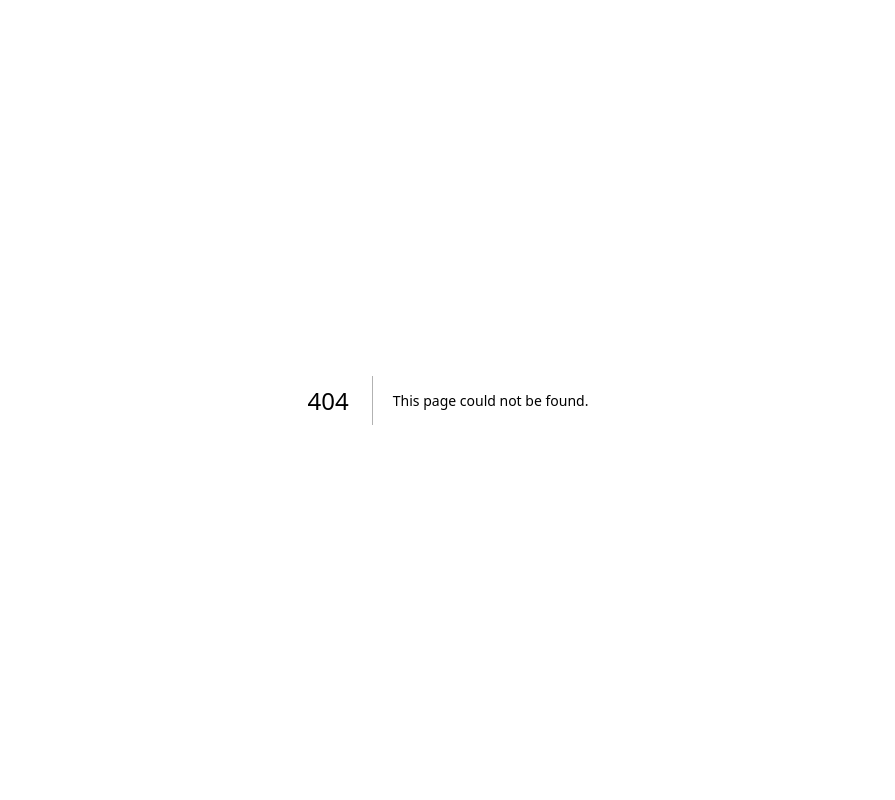
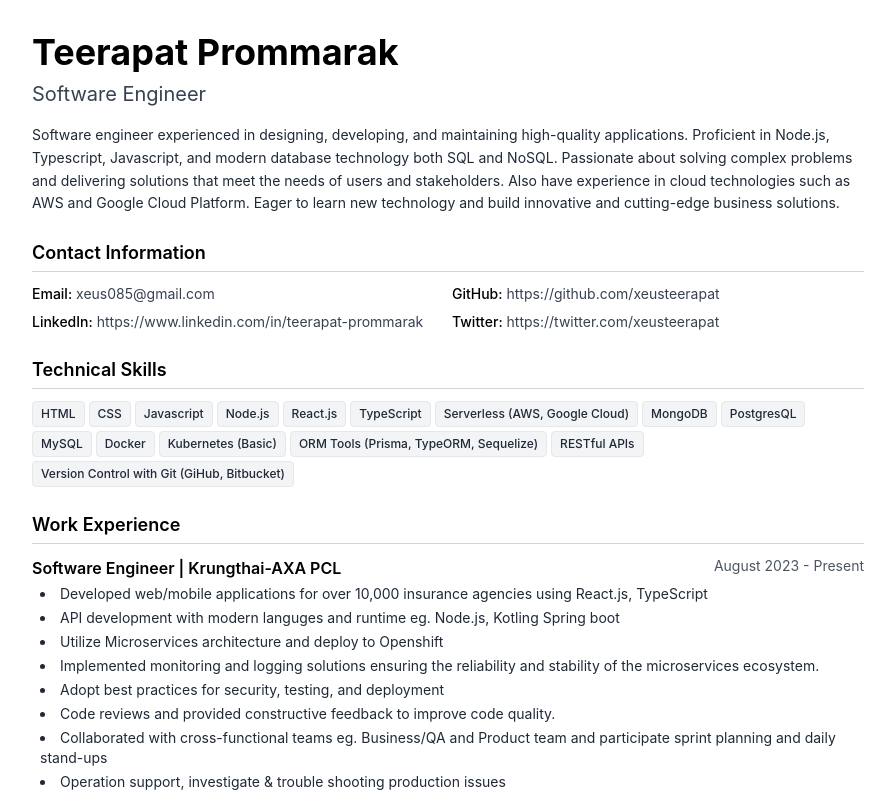
Before and after one commit to xeusteerapat/resume-2023, a Next.js app: page /print in a window 1280 px wide. Before the commit this address had no page. Shown: the top 800 px of the page, without its empty margins (192-1087 px from the left). Built offline with nearby package versions, Linux system fonts and the light colour scheme.

Commit message:
✨ Add pdf printing version

```diff
--- a/package.json
+++ b/package.json
@@ -6,10 +6,12 @@
     "dev": "next dev",
     "build": "next build",
     "start": "next start",
-    "lint": "next lint"
+    "lint": "next lint",
+    "pdf:preview": "curl -o resume.pdf http://localhost:3000/api/pdf"
   },
   "dependencies": {
     "@types/node": "20.2.6",
+    "@types/puppeteer": "^7.0.4",
     "@types/react": "18.2.9",
     "@types/react-dom": "18.2.4",
     "autoprefixer": "10.4.14",
@@ -17,6 +19,7 @@
     "eslint-config-next": "13.4.4",
     "next": "13.4.4",
     "postcss": "8.4.24",
+    "puppeteer": "^24.16.1",
     "react": "18.2.0",
     "react-dom": "18.2.0",
     "tailwindcss": "3.3.2",
--- /dev/null
+++ b/src/pages/api/pdf.ts
@@ -0,0 +1,46 @@
+import type { NextApiRequest, NextApiResponse } from 'next';
+import puppeteer from 'puppeteer';
+
+export default async function handler(
+	req: NextApiRequest,
+	res: NextApiResponse
+) {
+	if (req.method !== 'GET') {
+		return res.status(405).json({ message: 'Method not allowed' });
+	}
+
+	try {
+		const browser = await puppeteer.launch({
+			headless: true,
+		});
+
+		const page = await browser.newPage();
+
+		const baseUrl = process.env.NEXT_PUBLIC_BASE_URL;
+		await page.goto(`${baseUrl}/print`, {
+			waitUntil: 'networkidle0',
+		});
+
+		const pdf = await page.pdf({
+			format: 'A4',
+			margin: {
+				top: '0.25in',
+				right: '0.25in',
+				bottom: '0.25in',
+				left: '0.25in',
+			},
+		});
+
+		await browser.close();
+
+		res.setHeader('Content-Type', 'application/pdf');
+		res.setHeader(
+			'Content-Disposition',
+			'inline; filename="teerapat_prommarak_resume.pdf"'
+		);
+		res.end(pdf);
+	} catch (error) {
+		console.error('Error generating PDF:', error);
+		res.status(500).json({ error: 'Failed to generate PDF' });
+	}
+}
--- a/src/pages/index.tsx
+++ b/src/pages/index.tsx
@@ -13,9 +13,25 @@ export default function Home({ data }: { data: Data }) {
     contacts,
   } = data;
 
+  const handleDownloadPDF = () => {
+    window.open('/api/pdf', '_blank');
+  };
+
   return (
     <div className='flex items-center justify-center min-h-screen bg-gray-200'>
       <div className='w-full mx-6 overflow-hidden bg-white shadow-lg max-w-7xl'>
+        {/* PDF Download Button */}
+        <div className='p-5 bg-blue-50 border-b border-blue-200'>
+          <button
+            onClick={handleDownloadPDF}
+            className='inline-flex items-center px-4 py-2 bg-blue-600 text-white font-medium rounded-lg hover:bg-blue-700 transition-colors duration-200 shadow-sm'
+          >
+            <svg className='w-4 h-4 mr-2' fill='none' stroke='currentColor' viewBox='0 0 24 24'>
+              <path strokeLinecap='round' strokeLinejoin='round' strokeWidth={2} d='M12 10v6m0 0l-3-3m3 3l3-3m2 8H7a2 2 0 01-2-2V5a2 2 0 012-2h5.586a1 1 0 01.707.293l5.414 5.414a1 1 0 01.293.707V19a2 2 0 01-2 2z' />
+            </svg>
+            Download PDF Resume
+          </button>
+        </div>
         <div className='p-5'>
           <h1 className='text-3xl font-semibold'>{name}</h1>
           <p className='text-lg text-gray-600'>{title}</p>
--- /dev/null
+++ b/src/pages/print.tsx
@@ -0,0 +1,180 @@
+import Badge from '@/components/Badge';
+import { GetServerSideProps } from 'next';
+import { Data } from './api/resume';
+import Head from 'next/head';
+
+export default function PrintResume({ data }: { data: Data }) {
+  const {
+    name,
+    title,
+    skills,
+    experiences,
+    educations,
+    achievements,
+    contacts,
+  } = data;
+
+  return (
+    <>
+      <Head>
+        <title>{name} - Resume</title>
+        <style jsx global>{`
+          @media print {
+            @page {
+              margin: 0.5in;
+              size: A4;
+            }
+
+            body {
+              background: white !important;
+              color: black !important;
+              font-size: 12px;
+              line-height: 1.4;
+            }
+
+            .no-print {
+              display: none !important;
+            }
+
+            .page-break {
+              page-break-before: always;
+            }
+
+            .avoid-break {
+              page-break-inside: avoid;
+            }
+
+            a {
+              color: black !important;
+              text-decoration: none !important;
+            }
+
+            .print-link:after {
+              content: " (" attr(href) ")";
+              font-size: 10px;
+              color: #666;
+            }
+          }
+
+          body {
+            background: white;
+            color: black;
+            font-family: -apple-system, BlinkMacSystemFont, 'Segoe UI', Roboto, sans-serif;
+          }
+        `}</style>
+      </Head>
+
+      <div className="max-w-4xl mx-auto bg-white p-8">
+        {/* Header Section */}
+        <div className="mb-6 avoid-break">
+          <h1 className="text-4xl font-bold mb-2">{name}</h1>
+          <p className="text-xl text-gray-700 mb-4">{title}</p>
+          <p className="text-sm text-gray-800 mb-4 leading-relaxed">
+            Software engineer experienced in designing, developing, and
+            maintaining high-quality applications. Proficient in Node.js,
+            Typescript, Javascript, and modern database technology both SQL and
+            NoSQL. Passionate about solving complex problems and delivering
+            solutions that meet the needs of users and stakeholders. Also have
+            experience in cloud technologies such as AWS and Google Cloud
+            Platform. Eager to learn new technology and build innovative and
+            cutting-edge business solutions.
+          </p>
+        </div>
+
+        {/* Contact Information */}
+        <div className="mb-6 avoid-break">
+          <h2 className="text-lg font-semibold mb-3 border-b border-gray-300 pb-1">Contact Information</h2>
+          <div className="grid grid-cols-2 gap-2">
+            {contacts.map((contact, index) => (
+              <div key={index} className="text-sm">
+                <span className="font-medium">{contact.type}:</span>{' '}
+                <span className="text-gray-700">
+                  {contact.type === 'Email'
+                    ? contact.link.replace('mailto:', '')
+                    : contact.link}
+                </span>
+              </div>
+            ))}
+          </div>
+        </div>
+
+        {/* Skills Section */}
+        <div className="mb-6 avoid-break">
+          <h2 className="text-lg font-semibold mb-3 border-b border-gray-300 pb-1">Technical Skills</h2>
+          <div className="flex flex-wrap gap-1">
+            {skills.map((skill, index) => (
+              <span
+                key={index}
+                className="inline-block px-2 py-1 text-xs font-medium bg-gray-100 text-gray-800 rounded border"
+              >
+                {skill}
+              </span>
+            ))}
+          </div>
+        </div>
+
+        {/* Work Experience */}
+        <div className="mb-6">
+          <h2 className="text-lg font-semibold mb-3 border-b border-gray-300 pb-1">Work Experience</h2>
+          {experiences.map((experience, index) => (
+            <div key={index} className="mb-4 avoid-break">
+              <div className="flex justify-between items-start mb-1">
+                <h3 className="font-semibold text-base">
+                  {experience.position} | {experience.company}
+                </h3>
+                <span className="text-sm text-gray-600">{experience.dates}</span>
+              </div>
+              <ul className="list-disc list-inside text-sm space-y-1 ml-2">
+                {experience.responsibilities.map((responsibility, idx) => (
+                  <li key={idx} className="text-gray-800">{responsibility}</li>
+                ))}
+              </ul>
+            </div>
+          ))}
+        </div>
+
+        {/* Achievements and Certificates */}
+        <div className="mb-6">
+          <h2 className="text-lg font-semibold mb-3 border-b border-gray-300 pb-1">Achievements and Certificates</h2>
+          <div className="grid grid-cols-1 gap-2">
+            {achievements.map((achievement, index) => (
+              <div key={index} className="text-sm flex items-center">
+                <span className="font-medium mr-2">•</span>
+                <span>{achievement.title}</span>
+              </div>
+            ))}
+          </div>
+        </div>
+
+        {/* Education */}
+        <div className="mb-6 avoid-break">
+          <h2 className="text-lg font-semibold mb-3 border-b border-gray-300 pb-1">Education</h2>
+          {educations.map((edu, index) => (
+            <div key={index} className="mb-2">
+              <p className="font-medium text-sm">{edu.degree}</p>
+              <p className="text-sm text-gray-700">{edu.university}</p>
+              <p className="text-sm text-gray-600">{edu.graduationYear}</p>
+            </div>
+          ))}
+        </div>
+      </div>
+    </>
+  );
+}
+
+export const getServerSideProps: GetServerSideProps<{
+  data: Data;
+}> = async (context) => {
+  const protocol = context.req.headers['x-forwarded-proto'] || 'http';
+  const host = context.req.headers.host;
+  const baseUrl = `${protocol}://${host}`;
+
+  try {
+    const res = await fetch(`${baseUrl}/api/resume`);
+    const data = await res.json();
+    return { props: { data } };
+  } catch (error) {
+    console.error('Error fetching resume data:', error);
+    return { notFound: true };
+  }
+};
```
Also changed, not shown: 1 other file (tests, documents, lock files or other folders).
